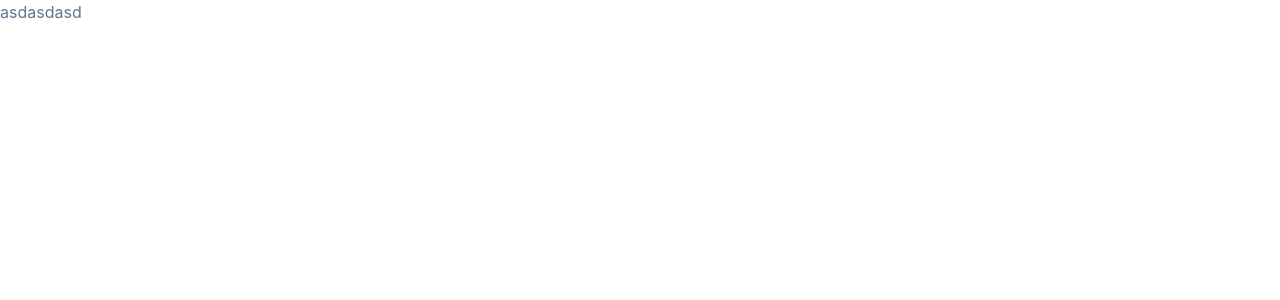
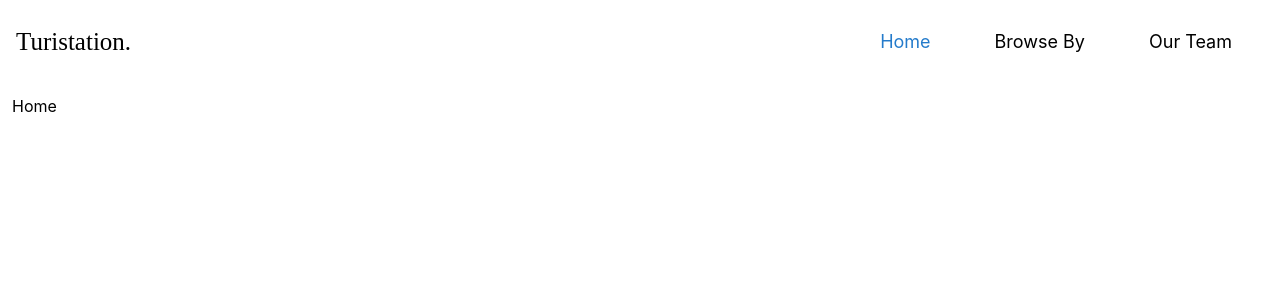
Before and after one commit to Turistation/frontend-react, a React (Vite) app: page / in a window 1280 px wide. Shown: the top 300 px of the page. Built offline with nearby package versions, Linux system fonts and the light colour scheme.

Commit message:
add layout, navbar, react router

```diff
--- a/src/App.jsx
+++ b/src/App.jsx
@@ -1,9 +1,15 @@
+import { Route, Routes } from 'react-router-dom';
+
+import Home from './pages/home/default';
+import NotFound from './pages/notfound/default';
+
 function App() {
     return (
         <div className="App">
-            <header className="App-header">
-                <p className="text-slate-500">asdasdasd</p>
-            </header>
+            <Routes>
+                <Route path="/" element={<Home />} />
+                <Route path="*" element={<NotFound />} />
+            </Routes>
         </div>
     );
 }
--- /dev/null
+++ b/src/components/button/Hamburger.jsx
@@ -0,0 +1,34 @@
+const Hamburger = ({ isOpen, color, className, ...rest }) => {
+    const genericHamburgerLine = `h-1 w-8 my-1 rounded-full ${color} transition ease transform duration-300`;
+
+    return (
+        <button
+            {...rest}
+            className={`flex flex-col h-12 w-12 justify-center items-center group opacity-100 lg:opacity-0 transition-all duration-500 focus:outline-none ${className}`}
+        >
+            <div
+                className={`${genericHamburgerLine} ${
+                    isOpen
+                        ? '-rotate-45 translate-y-3  opacity-50 group-hover:opacity-100'
+                        : 'opacity-50 group-hover:opacity-100'
+                }`}
+            />
+            <div
+                className={`${genericHamburgerLine} ${
+                    isOpen
+                        ? 'opacity-0'
+                        : 'opacity-50 group-hover:opacity-100'
+                }`}
+            />
+            <div
+                className={`${genericHamburgerLine} ${
+                    isOpen
+                        ? 'rotate-45 -translate-y-3 opacity-50 group-hover:opacity-100'
+                        : 'opacity-50 group-hover:opacity-100'
+                }`}
+            />
+        </button>
+    );
+};
+
+export default Hamburger;
--- /dev/null
+++ b/src/components/layout/Header.jsx
@@ -0,0 +1,75 @@
+import { useState } from 'react';
+import { Link, useLocation } from 'react-router-dom';
+
+import Hamburger from '../button/Hamburger';
+import Logo from '../logo';
+
+const Header = () => {
+    const [openNavbar, setOpenNavbar] = useState(false);
+
+    const location = useLocation();
+    const path = location.pathname;
+
+    const isActive = (path, navPath) =>
+        path === navPath ? 'text-theme-blue-300' : 'text-black';
+
+    const listNavbar = [
+        {
+            label: 'Home',
+            path: '/',
+        },
+        {
+            label: 'Browse By',
+            path: '/browseby',
+        },
+        {
+            label: 'Our Team',
+            path: '/team',
+        },
+    ];
+
+    return (
+        <nav className="items-end lg:items-center container mx-auto py-2 relative z-20 flex flex-col lg:flex-row">
+            <div className="flex px-2 mx-2 justify-between w-full lg:w-1/2 items-center">
+                <Link to="/" className="">
+                    <Logo />
+                </Link>
+                <Hamburger
+                    color="bg-theme-blue-300"
+                    isOpen={openNavbar}
+                    onClick={() => setOpenNavbar(!openNavbar)}
+                />
+            </div>
+            <div
+                className={`px-2 py-5 mx-2 w-1/4 lg:w-1/2 absolute lg:relative block mt-12 lg:mt-0 transition-all bg-gray-100 lg:bg-transparent ${
+                    openNavbar
+                        ? 'opacity-100'
+                        : 'opacity-0 -z-1 lg:opacity-100 lg:z-auto '
+                }`}
+            >
+                <ul className="flex flex-col lg:flex-row items-stretch justify-end">
+                    {listNavbar.map((nav, index) => {
+                        return (
+                            <li
+                                className="py-2 lg:py-0 lg:px-8 flex items-center justify-end "
+                                key={index}
+                            >
+                                <Link
+                                    to={nav.path}
+                                    className={`text-lg underline-transparent hover:text-theme-blue-300 ${isActive(
+                                        path,
+                                        nav.path,
+                                    )}`}
+                                >
+                                    {nav.label}
+                                </Link>
+                            </li>
+                        );
+                    })}
+                </ul>
+            </div>
+        </nav>
+    );
+};
+
+export default Header;
--- /dev/null
+++ b/src/components/layout/index.jsx
@@ -0,0 +1,22 @@
+import { motion } from 'framer-motion';
+
+import Header from './Header';
+
+const Layout = ({ children }) => {
+    return (
+        <motion.div
+            initial={{ opacity: 0 }}
+            animate={{ opacity: 1 }}
+            exit={{ opacity: 0 }}
+            transition={{ duration: 0.8 }}
+            className="h-full"
+        >
+            <Header />
+            <main className="mx-auto px-3 py-2.5 min-h-[79%]">
+                {children}
+            </main>
+        </motion.div>
+    );
+};
+
+export default Layout;
--- /dev/null
+++ b/src/components/logo/index.jsx
@@ -0,0 +1,21 @@
+const Logo = () => {
+    return (
+        <p
+            style={{
+                width: '137px',
+                height: '38px',
+                left: '150px',
+                top: '16px',
+                fontFamily: 'Poppins',
+                fontStyle: 'normal',
+                fontWeight: '400',
+                fontSize: '25px',
+                lineHeight: '38px',
+            }}
+        >
+            Turistation.
+        </p>
+    );
+};
+
+export default Logo;
--- a/src/main.jsx
+++ b/src/main.jsx
@@ -1,13 +1,23 @@
 import './index.css';
 
+import { AnimatePresence } from 'framer-motion';
 import React from 'react';
 import ReactDOM from 'react-dom';
+import { Provider } from 'react-redux';
+import { BrowserRouter } from 'react-router-dom';
 
 import App from './App';
+import store from './store';
 
 ReactDOM.render(
     <React.StrictMode>
-        <App />
+        <Provider store={store}>
+            <AnimatePresence>
+                <BrowserRouter>
+                    <App />
+                </BrowserRouter>
+            </AnimatePresence>
+        </Provider>
     </React.StrictMode>,
     document.getElementById('root'),
 );
--- /dev/null
+++ b/src/pages/home/default/index.jsx
@@ -0,0 +1,13 @@
+import Layout from '../../../components/layout';
+
+const Home = () => {
+    return (
+        <Layout>
+            <div>
+                <h1>Home</h1>
+            </div>
+        </Layout>
+    );
+};
+
+export default Home;
--- /dev/null
+++ b/src/pages/notfound/default/index.jsx
@@ -0,0 +1,9 @@
+const NotFound = () => {
+    return (
+        <div>
+            <h1>404</h1>
+        </div>
+    );
+};
+
+export default NotFound;
--- /dev/null
+++ b/src/store/index.js
@@ -0,0 +1,25 @@
+import { applyMiddleware, compose, createStore } from 'redux';
+import thunk from 'redux-thunk';
+
+import rootReducers from './reducers';
+
+const initialState = {};
+
+const middleware = [thunk];
+
+const composeEnhancers =
+    typeof window === 'object' &&
+    window.__REDUX_DEVTOOLS_EXTENSION_COMPOSE__
+        ? window.__REDUX_DEVTOOLS_EXTENSION_COMPOSE__({
+              // Specify extension’s options like name, actionsBlacklist, actionsCreators, serialize...
+          })
+        : compose;
+
+const enhancer = composeEnhancers(
+    applyMiddleware(...middleware),
+    // other store enhancers if any
+);
+
+const store = createStore(rootReducers, initialState, enhancer);
+
+export default store;
--- /dev/null
+++ b/src/store/reducers/index.js
@@ -0,0 +1,3 @@
+import { combineReducers } from 'redux';
+
+export default combineReducers({});
--- a/tailwind.config.js
+++ b/tailwind.config.js
@@ -38,6 +38,11 @@ module.exports = {
             fuchsia: colors.fuchsia,
             pink: colors.pink,
             rose: colors.rose,
+            theme: {
+                blue: {
+                    300: '#247BCB',
+                },
+            },
         }),
         columns: {
             auto: 'auto',
```
Also changed, not shown: package.json (+15 -1 lines), 1 other file (tests, documents, lock files or other folders).
